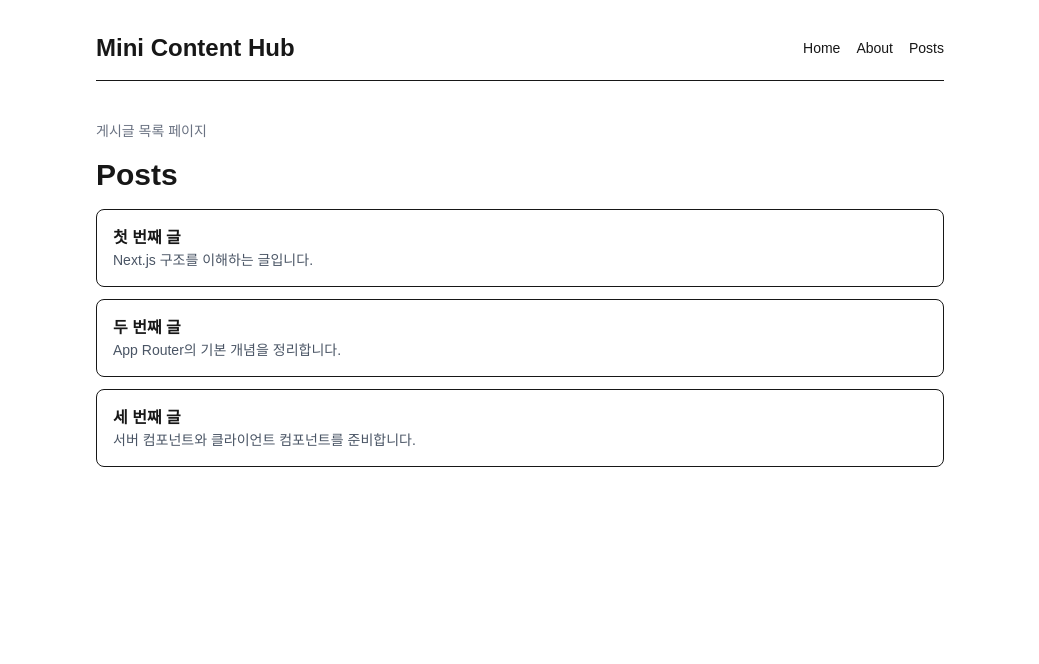
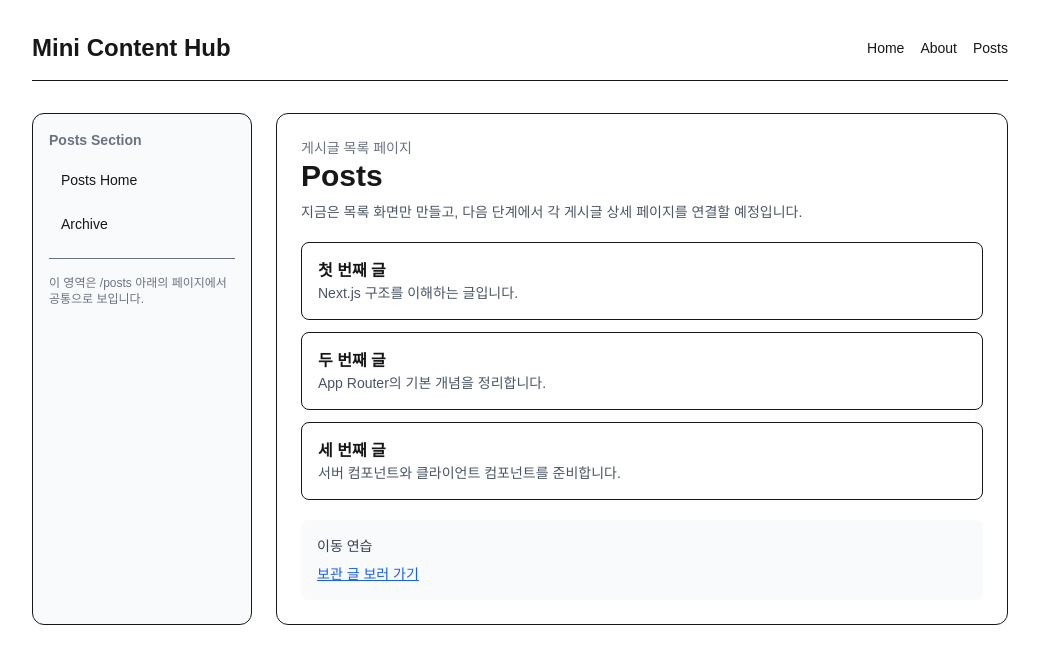
Before and after one commit to KR1023/mini-content-hub, a Next.js app: page /posts in a window 1280 px wide. Shown: the top 664 px of the page, without its empty margins (120-1159 px from the left). Built offline with nearby package versions, Linux system fonts and the light colour scheme.

Commit message:
2. 페이지 이동과 레이아웃

```diff
--- a/app/about/page.tsx
+++ b/app/about/page.tsx
@@ -3,7 +3,7 @@ export default function AboutPage(){
         <section className="space-y-4">
             <p className="text-sm text-gray-500">소개 페이지</p>
             <h2 className="text-3xl font-bold">About</h2>
-            <p className="text-gray-700">이 서비스는 콘텐츠를 정리하고 보여 주는 작은 허블르 목표로 합니다.</p>
+            <p className="text-gray-700">이 서비스는 콘텐츠를 정리하고 보여 주는 작은 허브를 목표로 합니다.</p>
         </section>
     )
 }
--- a/app/layout.tsx
+++ b/app/layout.tsx
@@ -15,8 +15,8 @@ export default function RootLayout({
   return(
       <html lang="ko">
         <body className="bg-white text-gray-900">
-            <div className="mx-auto min-h-screen max-w-4xl px-6 py-8">
-                <header className="mb-10 border-b pb-4">
+            <div className="mx-auto min-h-screen max-w-5xl px-6 py-8">
+                <header className="mb-8 border-b pb-4">
                     <div className="flex items-center justify-between">
                         <h1 className="text-2xl font-bold">Mini Content Hub</h1>
 
--- /dev/null
+++ b/app/posts/archive/page.tsx
@@ -0,0 +1,10 @@
+export default function PostsArchivePage(){
+    return (
+        <section className="space-y-4">
+            <p className="text-sm text-gray-500">보관 글 페이지</p>
+            <h2 className="text-3xl font-bold">Archive</h2>
+            <p className="text-gray-700">이 페이지는 /posts 섹션 안의 하위 경로입니다.</p>
+            <p className="text-gray-700">왼쪽 사이드 메뉴는 posts 레이아웃에서 제공되기 때문에 이 페이지에서도 그대로 유지됩니다.</p>
+        </section>
+    )
+}
--- /dev/null
+++ b/app/posts/layout.tsx
@@ -0,0 +1,25 @@
+import Link from 'next/link'
+
+export default function PostsLayout({
+    children
+} : {
+    children: React.ReactNode
+}) {
+    return(
+        <section className="grid gap-6 md:grid-cols-[220px_1fr]">
+            <aside className="rounded-xl border bg-gray-50 p-4">
+                <p className="mb-3 text-sm font-semibold text-gray-500">Posts Section</p>
+                <nav className="flex flex-col gap-2 text-sm">
+                    <Link href="/posts" className="rounded px-3 py-2 hover:bg-white">Posts Home</Link>
+                    <Link href="/posts/archive" className="rounded px-3 py-2 hover:bg-white">Archive</Link>
+                </nav>
+
+                <div className="mt-4 border-t pt-4 text-xs text-gray-500">
+                    이 영역은 /posts 아래의 페이지에서 공통으로 보입니다.
+                </div>
+            </aside>
+
+            <div className="rounded-xl border p-6">{children}</div>
+        </section>
+    )
+}
--- a/app/posts/page.tsx
+++ b/app/posts/page.tsx
@@ -1,3 +1,5 @@
+import Link from 'next/link'
+
 const mockPosts = [
     { id: 1, title:"첫 번째 글", summary: "Next.js 구조를 이해하는 글입니다."},
     { id: 2, title:"두 번째 글", summary: "App Router의 기본 개념을 정리합니다."},
@@ -6,9 +8,13 @@ const mockPosts = [
 
 export default function PostsPage(){
     return(
-        <section className="space-y-4">
-            <p className="text-sm text-gray-500">게시글 목록 페이지</p>
-            <h2 className="text-3xl font-bold">Posts</h2>
+        <section className="space-y-5">
+            <div>
+                <p className="text-sm text-gray-500">게시글 목록 페이지</p>
+                <h2 className="text-3xl font-bold">Posts</h2>
+                <p className="mt-2 text-sm text-gray-600">지금은 목록 화면만 만들고, 다음 단계에서 각 게시글 상세 페이지를 연결할 예정입니다.</p>
+            </div>
+
 
             <ul className="space-y-3">
                 {mockPosts.map(post => (
@@ -18,6 +24,11 @@ export default function PostsPage(){
                     </li>
                 ))}
             </ul>
+
+            <div className="rounded-lg bg-gray-50 p-4 text-sm text-gray-700">
+                <p className="mb-2 font-medium">이동 연습</p>
+                <Link href="/posts/archive" className="text-blue-600 underline">보관 글 보러 가기</Link>
+            </div>
         </section>
     )
 }
```
